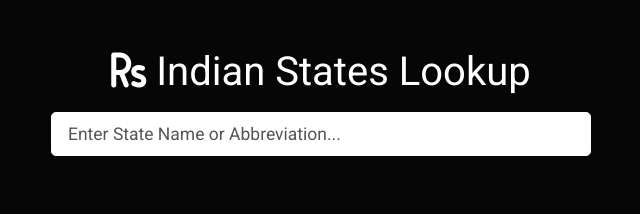
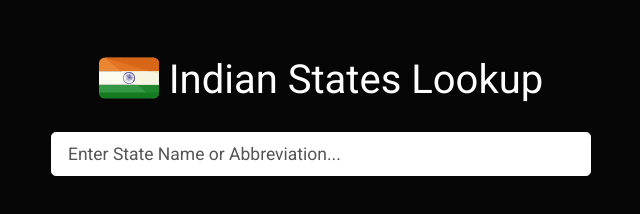
Before and after one commit to mmv-dev/js-indianstatelookup, a plain HTML site: page index.html in a window 1280 px wide. Shown: the whole page, without its empty margins (319-959 px from the left). Drawn offline with Linux system fonts and the light colour scheme.

Commit message:
Update Logo

```diff
--- a/index.html
+++ b/index.html
@@ -14,9 +14,9 @@
         <div class="row">
             <div class="col-md-6 m-auto">
                 <h3 class="text-center mb-3">
-                   <i class="fas fa-rupee-sign"></i>
-                   Indian States Lookup
-                </h3>
+                    <img src="data/india.svg" alt="india-flag" width="60px" height="60px" class="mb-2">
+                      Indian States Lookup
+                  </h3>
                 <div class="form-group">
                     <input type="text" class="form-control form-control-lg" id="search"
                     placeholder="Enter State Name or Abbreviation...">
```
Also changed, not shown: data/india.svg (added).
